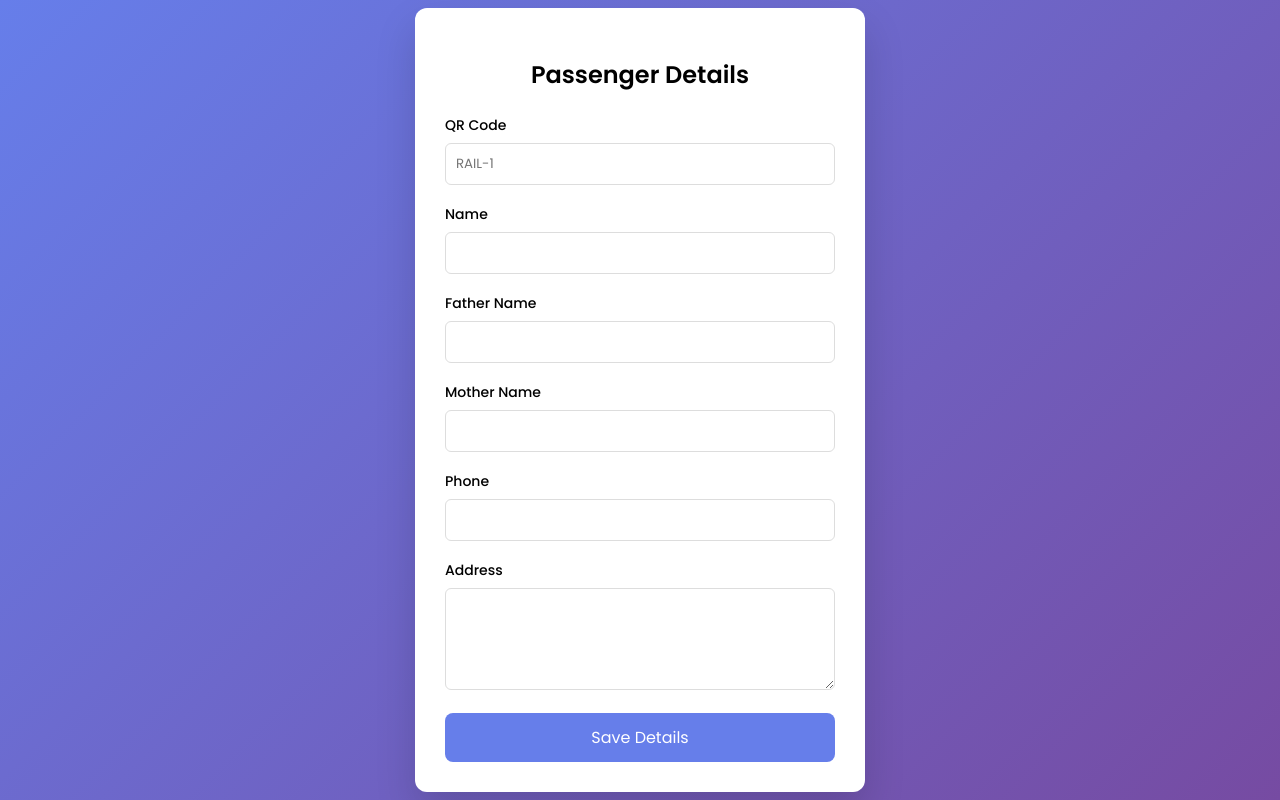
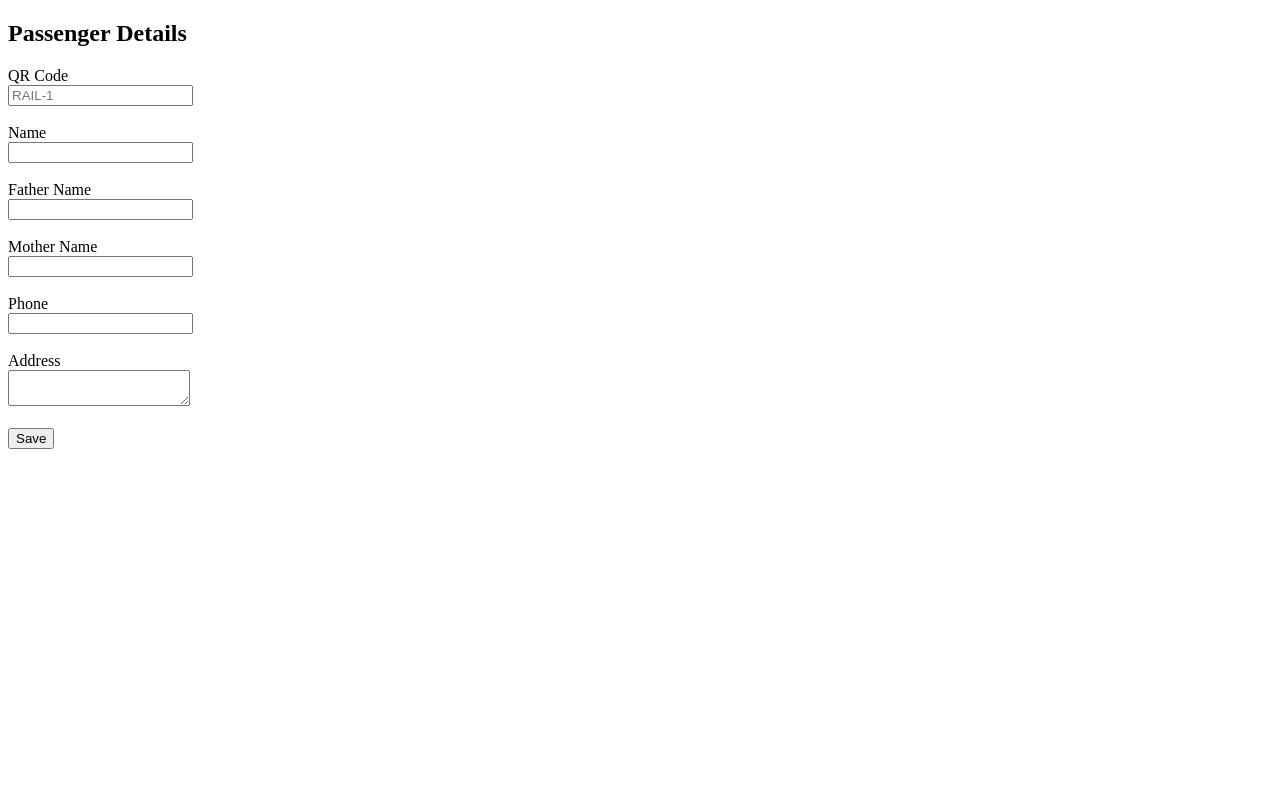
Before and after one commit to SmartFarming50/app, a Flask app: page /add-ui in a window 1280 px wide. Run offline with Flask 3, Linux system fonts and the light colour scheme.

Commit message:
Update add.html

```diff
--- a/templates/add.html
+++ b/templates/add.html
@@ -1,96 +1,32 @@
 <!DOCTYPE html>
-<html lang="en">
+<html>
 <head>
-    <meta charset="UTF-8">
     <title>Passenger Details</title>
-
-    <link href="https://fonts.googleapis.com/css2?family=Poppins:wght@300;400;500;600&display=swap" rel="stylesheet">
-
-    <style>
-        * {
-            box-sizing: border-box;
-            font-family: 'Poppins', sans-serif;
-        }
-
-        body {
-            margin: 0;
-            min-height: 100vh;
-            background: linear-gradient(135deg, #667eea, #764ba2);
-            display: flex;
-            align-items: center;
-            justify-content: center;
-        }
-
-        .card {
-            background: #fff;
-            width: 100%;
-            max-width: 450px;
-            padding: 30px;
-            border-radius: 12px;
-            box-shadow: 0 20px 40px rgba(0,0,0,.15);
-        }
-
-        h2 {
-            text-align: center;
-            margin-bottom: 20px;
-        }
-
-        label {
-            font-size: 14px;
-            font-weight: 500;
-        }
-
-        input, textarea {
-            width: 100%;
-            padding: 10px;
-            margin: 6px 0 16px;
-            border: 1px solid #ddd;
-            border-radius: 6px;
-        }
-
-        button {
-            width: 100%;
-            padding: 12px;
-            background: #667eea;
-            color: #fff;
-            border: none;
-            border-radius: 8px;
-            font-size: 16px;
-            cursor: pointer;
-        }
-
-        button:hover {
-            background: #5a6fdc;
-        }
-    </style>
 </head>
 <body>
+<h2>Passenger Details</h2>
 
-<div class="card">
-    <h2>Passenger Details</h2>
+<form method="POST" action="/add-ui">
 
-    <form method="POST" action="/add-ui">
-        <label>QR Code</label>
-        <input type="text" name="qr_code" placeholder="RAIL-1" required>
+    <label>QR Code</label><br>
+    <input type="text" name="qr_code" placeholder="RAIL-1" required><br><br>
 
-        <label>Name</label>
-        <input type="text" name="name" required>
+    <label>Name</label><br>
+    <input type="text" name="name" required><br><br>
 
-        <label>Father Name</label>
-        <input type="text" name="father" required>
+    <label>Father Name</label><br>
+    <input type="text" name="father" required><br><br>
 
-        <label>Mother Name</label>
-        <input type="text" name="mother" required>
+    <label>Mother Name</label><br>
+    <input type="text" name="mother" required><br><br>
 
-        <label>Phone</label>
-        <input type="text" name="phone" required>
+    <label>Phone</label><br>
+    <input type="text" name="phone" required><br><br>
 
-        <label>Address</label>
-        <textarea name="address" rows="4" required></textarea>
+    <label>Address</label><br>
+    <textarea name="address" required></textarea><br><br>
 
-        <button type="submit">Save Details</button>
-    </form>
-</div>
-
+    <button type="submit">Save</button>
+</form>
 </body>
 </html>
```
